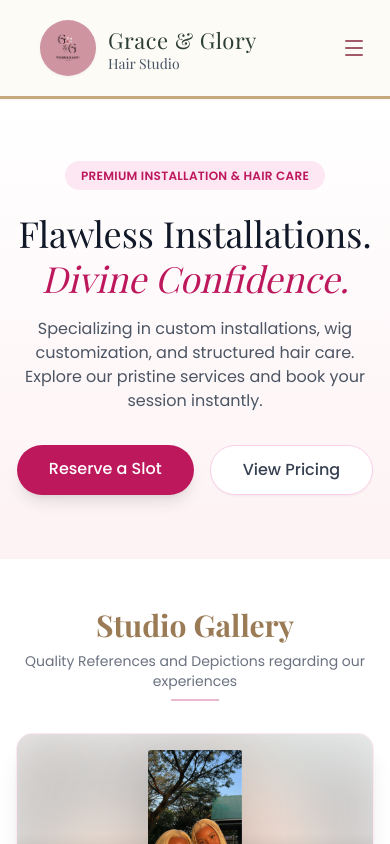
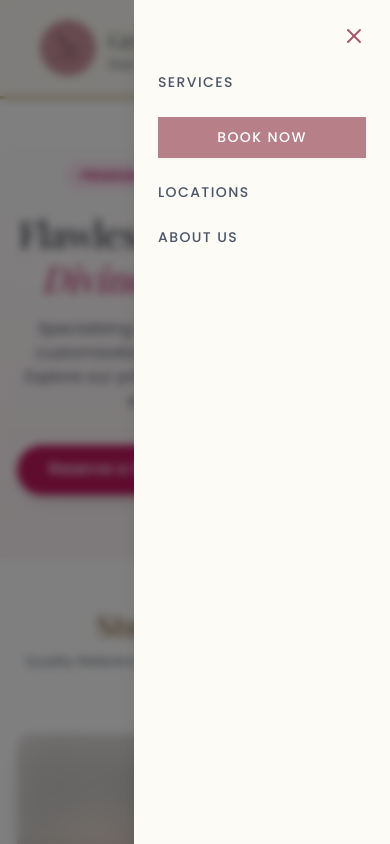
Before and after one commit to AuthenticTK/Grace-and-Glory-Hair-Studio, a website: page public/index.html in a window 390 px wide. Both pictures are taken after a click on the button 354 px from the left and 48 px from the top of the page. Shown: the top 844 px of the page. Drawn offline with nearby package versions, Linux system fonts and the light colour scheme; a web font is replaced by a local one.

Commit message:
adjustment to mobile menu toggle and service location options

```diff
--- a/public/index.html
+++ b/public/index.html
@@ -98,9 +98,30 @@
                 <a href="/about.html" class="hover:text-[#A25A68] transition-colors uppercase">About Us</a>
             </nav>
 
-            <button class="md:hidden relative z-10 text-[#A25A68]">
+            <button onclick="toggleMobileMenu()" class="md:hidden relative z-10 text-[#A25A68] p-2 focus:outline-none"
+                aria-label="Toggle Menu">
                 <i data-lucide="menu" class="w-6 h-6"></i>
             </button>
+
+            <div id="mobileMenu"
+                class="fixed inset-0 z-50 bg-black/50 backdrop-blur-sm opacity-0 pointer-events-none transition-opacity duration-300 md:hidden">
+                <div
+                    class="absolute right-0 top-0 bottom-0 w-64 bg-[#FDFBF6] p-6 shadow-xl transform translate-x-full transition-transform duration-300 flex flex-col gap-6">
+                    <button onclick="toggleMobileMenu()" class="self-end text-[#A25A68]">
+                        <i data-lucide="x" class="w-6 h-6"></i>
+                    </button>
+                    <nav class="flex flex-col gap-6 text-[14px] tracking-[0.1em] font-medium text-[#4A5568]">
+                        <a href="#services" onclick="toggleMobileMenu()"
+                            class="hover:text-[#A25A68] transition-colors uppercase">Services</a>
+                        <a href="#booking" onclick="toggleMobileMenu()"
+                            class="bg-[#B77F87] hover:bg-[#9B626A] text-white px-6 py-2.5 transition-all uppercase shadow-sm text-center">Book
+                            Now</a>
+                        <a href="#location" onclick="toggleMobileMenu()"
+                            class="hover:text-[#A25A68] transition-colors uppercase">Locations</a>
+                        <a href="/about.html" class="hover:text-[#A25A68] transition-colors uppercase">About Us</a>
+                    </nav>
+                </div>
+            </div>
         </div>
     </header>
 
@@ -277,9 +298,9 @@
                             <select id="serviceLocation"
                                 class="w-full px-4 py-3 rounded-xl border border-gray-200 focus:outline-none focus:ring-2 focus:ring-pink-400 text-sm bg-white"
                                 onchange="toggleHouseCall(this.value)">
-                                <option value="Ga-Rankuwa Unit 9">Ga-Rankuwa Unit 9</option>
                                 <option value="Belgium Campus - Akasia Florenville">Belgium Campus - Akasia Florenville
                                 </option>
+                                <option value="Ga-Rankuwa Unit 9">Ga-Rankuwa Unit 9</option>
                                 <option value="House Call (Custom Location)">House Call (Custom Location)</option>
                             </select>
                         </div>
@@ -413,6 +434,20 @@
     </footer>
 
     <script>
+        // Add Mobile Menu Toggle Functions inside script tag
+        function toggleMobileMenu() {
+            const menu = document.getElementById('mobileMenu');
+            const drawer = menu.querySelector('div');
+            const isHidden = menu.classList.contains('pointer-events-none');
+
+            if (isHidden) {
+                menu.classList.remove('pointer-events-none', 'opacity-0');
+                drawer.classList.remove('translate-x-full');
+            } else {
+                menu.classList.add('pointer-events-none', 'opacity-0');
+                drawer.classList.add('translate-x-full');
+            }
+        }
         // Data Registry mapping accurately from source flyer requirements
         const catalogData = [
             { id: 'install_basic', name: 'Basic Installation', cost: 200, category: 'Installation' },
```
